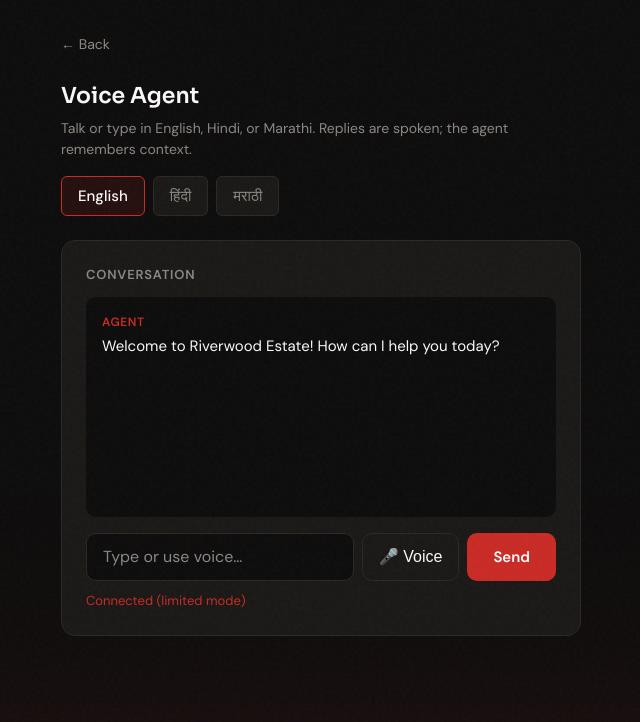
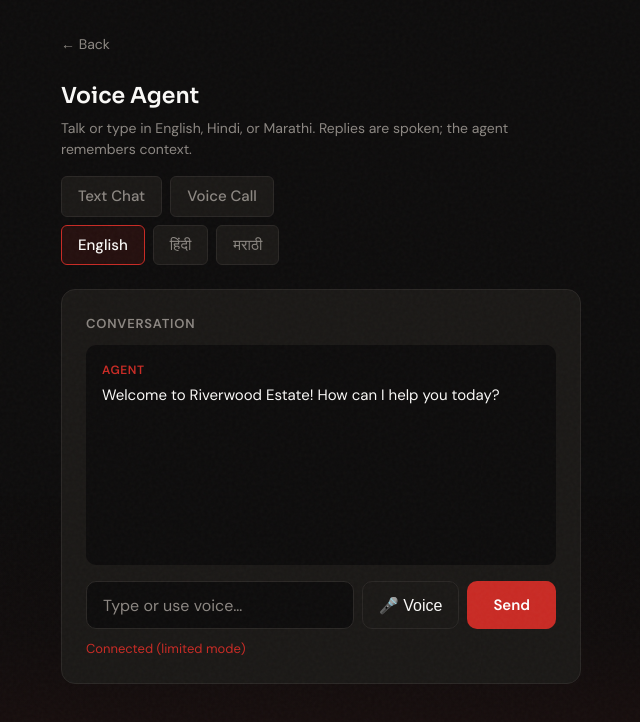
Before and after one commit to MANASMATHUR/AI-Voice-Agent, a website: page agent.html in a window 1280 px wide. Shown: the whole page, without its empty margins (319-959 px from the left). Drawn offline with Linux system fonts and the light colour scheme; no server answers.

Commit message:
Add mode toggle to switch between Text Chat and Voice Call

```diff
--- a/agent.html
+++ b/agent.html
@@ -14,6 +14,11 @@
     <a href="index.html" class="back">← Back</a>
     <h2>Voice Agent</h2>
     <p class="tagline">Talk or type in English, Hindi, or Marathi. Replies are spoken; the agent remembers context.</p>
+
+    <div class="lang-toggle" role="group" aria-label="Interaction mode" style="margin-bottom:0.5rem;">
+      <button type="button" class="lang-btn active">Text Chat</button>
+      <a href="agent-vapi.html" class="lang-btn" style="text-decoration:none;display:inline-flex;align-items:center;">Voice Call</a>
+    </div>
 
     <div class="lang-toggle" role="group" aria-label="Conversation language">
       <button type="button" class="lang-btn active" data-lang="en" aria-pressed="true">English</button>
```
